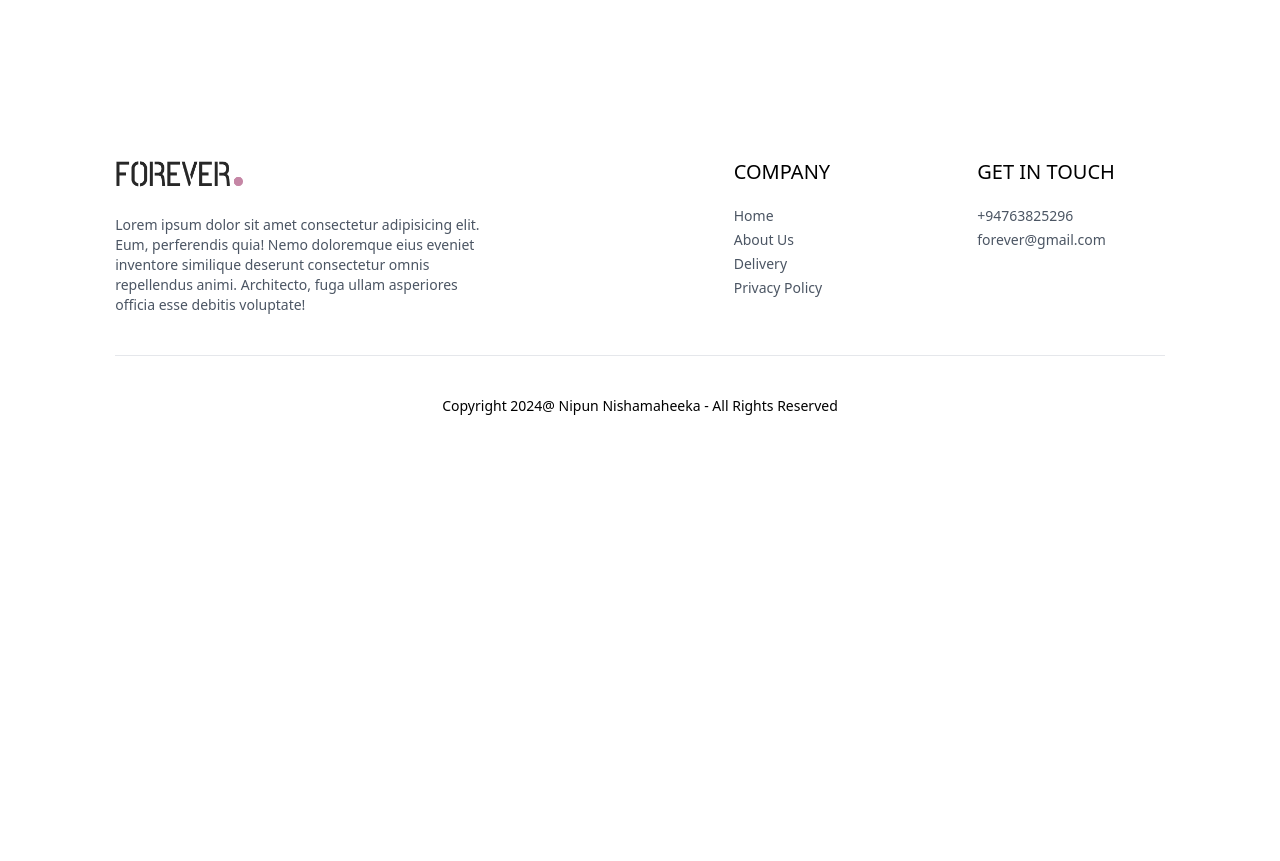
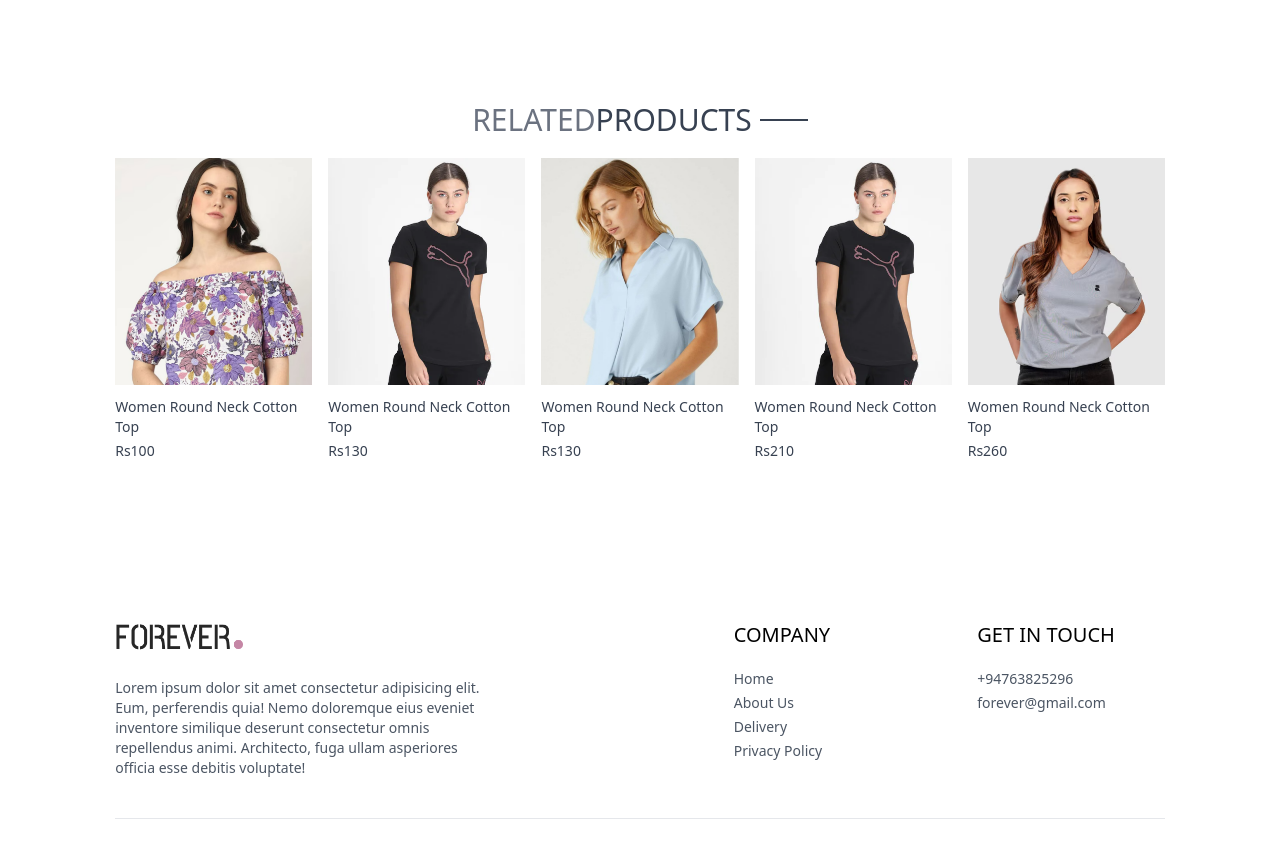
Before and after one commit to nipunnishamaheeka/E-Commerce-WebSite, a React (Vite) app in the folder frontEnd/: page /product/aaaaa in a window 1280 px wide. Shown: the part 928-1789 px from the top of the page. Before the commit the page ends 1364 px from the top, so only its background shows below. Built offline with nearby package versions, Linux system fonts and the light colour scheme.

Commit message:
finished RelatedProducts component to display related products on the Product page

```diff
--- /dev/null
+++ b/frontEnd/src/components/RelatedProducts.jsx
@@ -0,0 +1,42 @@
+import React, { useContext, useEffect, useState } from "react";
+import { ShopContext } from "../context/ShopContext";
+import ProductItem from "./ProductItem";
+import Title from "./Title";
+
+const RelatedProducts = ({ category, subCategory }) => {
+  const { products } = useContext(ShopContext);
+  const [related, setRelated] = useState([]);
+
+  useEffect(() => {
+    if (products.length > 0) {
+      let productsCopy = products.slice();
+      productsCopy = productsCopy.filter((item) => category === item.category);
+      productsCopy = productsCopy.filter(
+        (item) => subCategory === item.subCategory
+      );
+
+      setRelated(productsCopy.slice(0, 5));
+    }
+  }, [products, category, subCategory]);
+
+  return (
+    <div className="my-24">
+      <div className="text-center text-3xl py-2">
+        <Title text1={"RELATED"} text2={"PRODUCTS"} />
+      </div>
+      <div className="grid grid-cols-2 sm:grid-cols-3 md:grid-cols-4 lg:grid-cols-5 gap-4 gap-y-6">
+        {related.map((item, index) => (
+          <ProductItem
+            key={index}
+            id={item._id}
+            name={item.name}
+            price={item.price}
+            image={item.image}
+          />
+        ))}
+      </div>
+    </div>
+  );
+};
+
+export default RelatedProducts;
--- a/frontEnd/src/pages/Product.jsx
+++ b/frontEnd/src/pages/Product.jsx
@@ -2,6 +2,7 @@
 import { useParams } from "react-router-dom";
 import { ShopContext } from "../context/ShopContext";
 import { assets } from "../assets/assets";
+import RelatedProducts from "../components/RelatedProducts";
 
 const Product = () => {
   const { productId } = useParams();
@@ -101,7 +102,8 @@
           <p>Lorem ipsum dolor sit amet consectetur adipisicing elit. Possimus harum, odio itaque voluptates illum quasi eos ipsum non sint aut. Cupiditate veritatis distinctio nobis cum? Rerum impedit ut beatae labore!</p>
         </div>
       </div>
-
+      {/* dispaly related products */}
+      <RelatedProducts category={productData.category}  subCategory={productData.subCategory}/>
     </div>
   ) : (
     <div className="opacity-0"></div>
```
